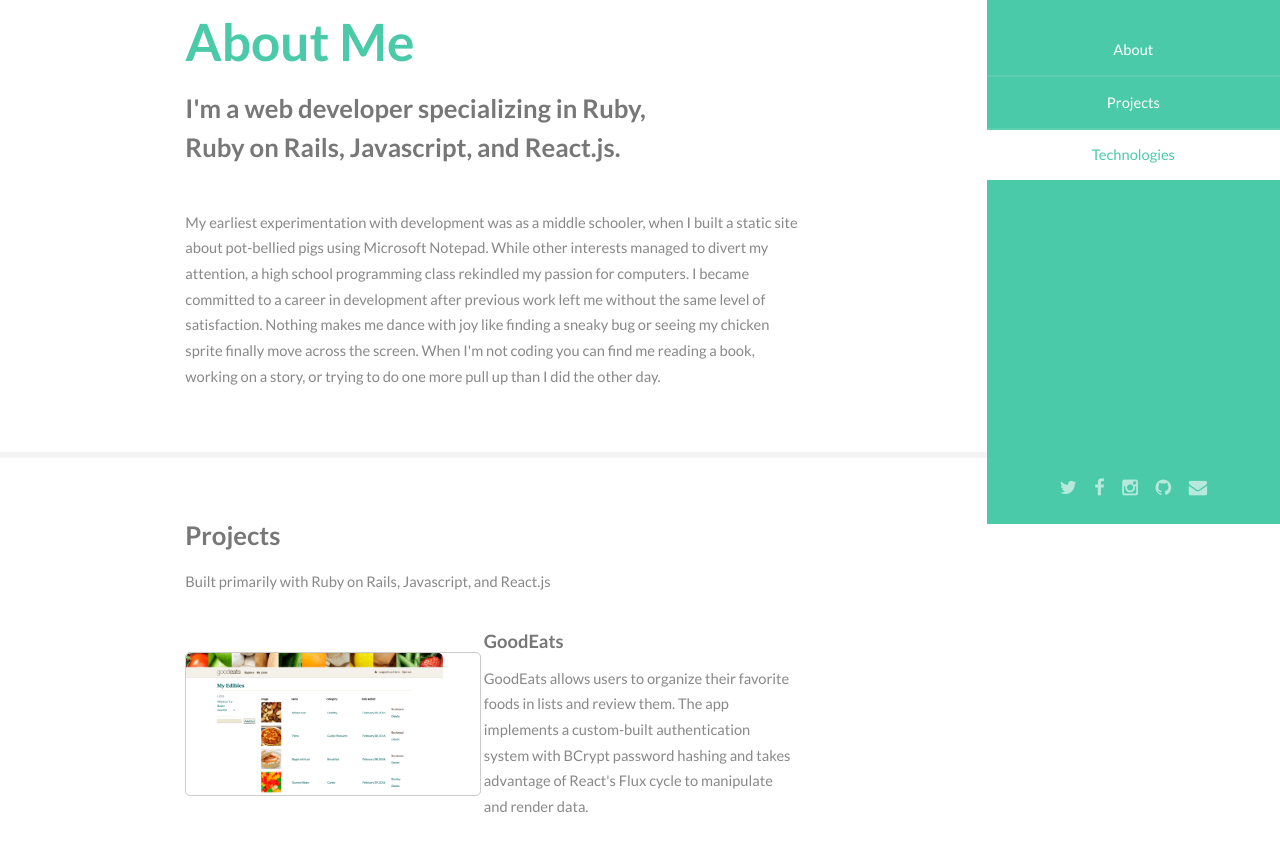
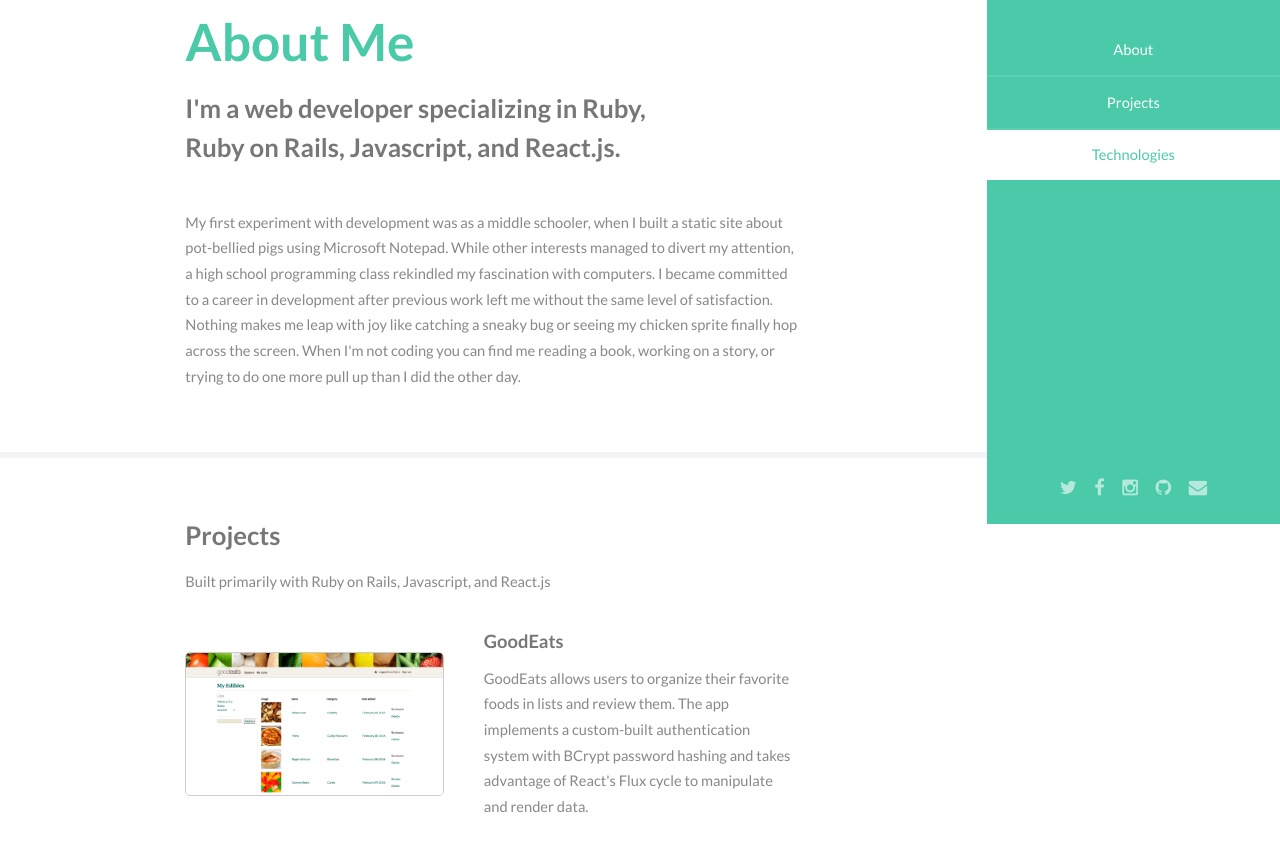
Before and after one commit to hagdere1/hagdere1.github.io, a plain HTML site: page index.html in a window 1280 px wide. Shown: the part 276-1126 px from the top of the page. Drawn offline with Linux system fonts and the light colour scheme.

Commit message:
Fix screenshot borders.

```diff
--- a/assets/css/main.css
+++ b/assets/css/main.css
@@ -1567,7 +1567,7 @@
 		-webkit-transition: color 0.2s ease-in-out, border-color 0.2s ease-in-out;
 		-ms-transition: color 0.2s ease-in-out, border-color 0.2s ease-in-out;
 		transition: color 0.2s ease-in-out, border-color 0.2s ease-in-out;
-		border-bottom: solid 1px #e4e4e4;
+		/*border-bottom: solid 1px #e4e4e4;*/
 		color: inherit;
 		text-decoration: none;
 	}
@@ -1986,12 +1986,12 @@
 
 	.image {
 		border-radius: 5px;
-		border: 1px solid #ccc;
 		display: inline-block;
 		position: relative;
 	}
 
 		.image img {
+			border: 1px solid #ccc;
 			border-radius: 5px;
 			display: block;
 		}
--- a/index.html
+++ b/index.html
@@ -54,7 +54,8 @@
 										<p>I'm a web developer specializing in Ruby,<br />
 										Ruby on Rails, Javascript, and React.js.</p>
 									</header>
-									<p>My earliest experimentation with development was as a middle schooler, when I built a static site about pot-bellied pigs using Microsoft Notepad. While other interests managed to divert my attention, a high school programming class rekindled my passion for computers. I became committed to a career in development after previous work left me without the same level of satisfaction. Nothing makes me dance with joy like finding a sneaky bug or seeing my chicken sprite finally move across the screen. When I'm not coding you can find me reading a book, working on a story, or trying to do one more pull up than I did the other day.</p>
+									<p>My first experiment with development was as a middle schooler, when I built a static site about pot-bellied pigs using Microsoft Notepad. While other interests managed to divert my attention, a high school programming class rekindled my fascination with computers. I became committed to a career in development after previous work left me without the same level of satisfaction. Nothing makes me leap with joy like catching a sneaky bug or seeing my chicken sprite finally hop across the screen.
+									When I'm not coding you can find me reading a book, working on a story, or trying to do one more pull up than I did the other day.</p>
 								</div>
 							</section>
 
```
